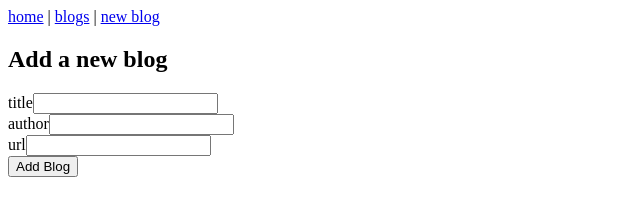
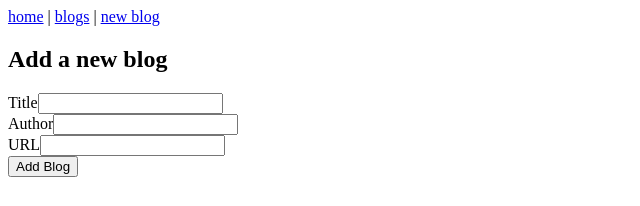
Before and after one commit to jbdemme/blog-app, a Next.js app: page /blogs/new in a window 1280 px wide. Shown: the top 206 px of the page, without its empty margins (0-640 px from the left). Built offline with nearby package versions, Linux system fonts and the light colour scheme.

Commit message:
refactor: replace TextInput component with inline input fields in new blog form

```diff
--- a/app/blogs/new/page.tsx
+++ b/app/blogs/new/page.tsx
@@ -5,24 +5,28 @@ const NewBlog = () => {
         <div>
             <h2>Add a new blog</h2>
             <form action={createBlog}>
-                <TextInput title="title" />
-                <TextInput title="author" />
-                <TextInput title="url" />
+                <div>
+                    <label>
+                        Title
+                        <input type="text" name="title" />
+                    </label>
+                </div>
+                <div>
+                    <label>
+                        Author
+                        <input type="text" name="author" />
+                    </label>
+                </div>
+                <div>
+                    <label>
+                        URL
+                        <input type="text" name="url" />
+                    </label>
+                </div>
                 <button type="submit">Add Blog</button>
             </form>
         </div>
     )
 }
 
-const TextInput = ({ title }: { title: string }) => {
-    return (
-        <div>
-            <label>
-                {title}
-                <input type="text" name={title} />
-            </label>
-        </div>
-    )
-}
-
 export default NewBlog
```
